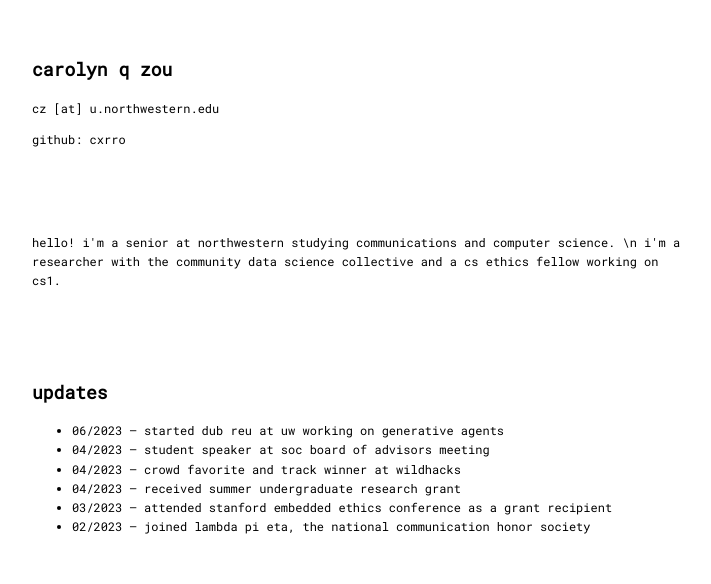
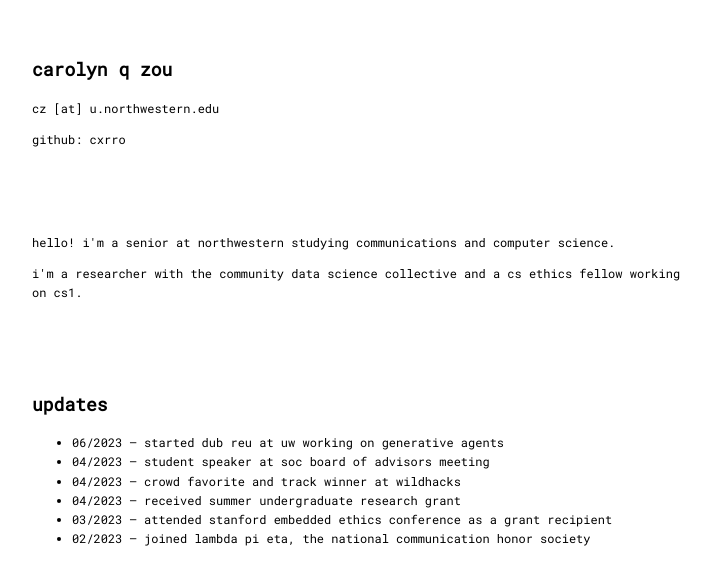
Before and after one commit to cxrro/cxrro.github.io, a plain HTML site: page index.html in a window 1280 px wide. Shown: the whole page, without its empty margins (278-989 px from the left). Drawn offline with Linux system fonts and the light colour scheme.

Commit message:
Update index.html

```diff
--- a/index.html
+++ b/index.html
@@ -22,7 +22,9 @@
 
         <section id="work" class="section-box">
           <p>
-            hello! i'm a senior at northwestern studying communications and computer science. \n
+            hello! i'm a senior at northwestern studying communications and computer science.
+            </p>
+          <p>
             i'm a researcher with the community data science collective and a cs ethics fellow working on cs1.
           </p>
         </section>
```
